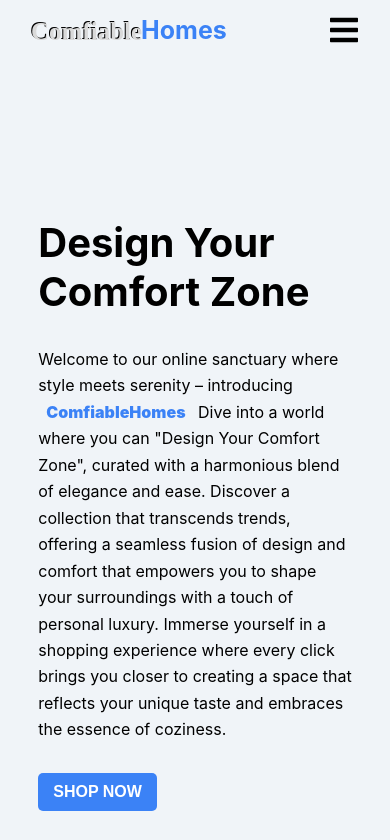
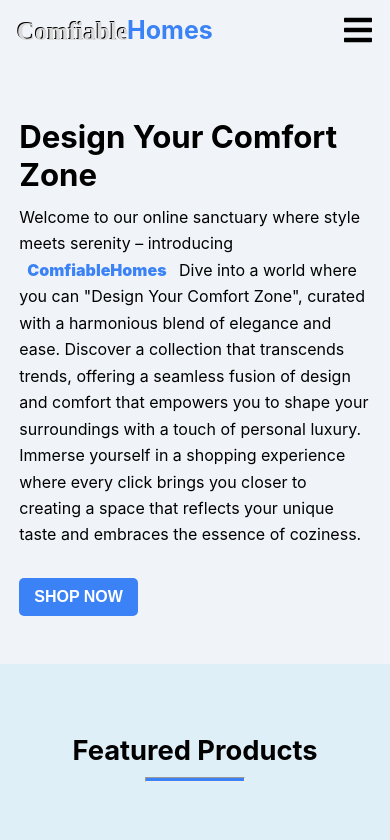
Before and after one commit to bezbrain/ComfiableHomes, a React (Vite) app: page / in a window 390 px wide. Shown: the top 840 px of the page. Built offline with nearby package versions, Linux system fonts and the light colour scheme; no server answers; grey boxes are pictures that could not be loaded.

Commit message:
Work on the about page

```diff
--- a/src/components/Logo.jsx
+++ b/src/components/Logo.jsx
@@ -1,3 +1,4 @@
+/* eslint-disable no-unused-vars */
 import { Link } from "react-router-dom";
 import { useGlobalContext } from "./context";
 
--- a/src/pages/About.jsx
+++ b/src/pages/About.jsx
@@ -8,11 +8,17 @@ const AboutPageHead = () => {
         <img
           src="https://react-course-comfy-sloth-store.netlify.app/static/media/hero-bcg.a876f19f6786a3aca992.jpeg"
           alt="about-img"
+          className="small-img"
         />
         <div className="about-story-con">
           <h2>Our Story</h2>
           <hr className="wobble" />
           <p>
+            <img
+              src="https://react-course-comfy-sloth-store.netlify.app/static/media/hero-bcg.a876f19f6786a3aca992.jpeg"
+              alt="about-img"
+              className="big-img"
+            />
             Welcome to ComfiableHomes, where passion meets purpose, and every
             click brings you closer to a world of curated comfort and style. As
             the architects of your comfort zones, we take pride in presenting an
--- a/src/styles/about.css
+++ b/src/styles/about.css
@@ -39,7 +39,7 @@
   margin-block: 3rem;
 }
 
-.about-page-sect img {
+.small-img {
   width: 47%;
   height: 55vh;
 }
@@ -57,9 +57,14 @@
     /* border: 2px solid red; */
     flex-direction: column;
   }
-  .about-page-sect img {
+  .small-img {
     width: 100%;
-    height: 50vh;
+    height: 500px;
+    display: block;
+  }
+
+  .big-img {
+    display: none;
   }
 
   .about-story-con {
@@ -76,6 +81,41 @@
     /* text-align: justify; */
   }
 }
+@media screen and (max-width: 600px) {
+  .about-story-con {
+    margin-top: 2rem;
+  }
+  .small-img {
+    height: 300px;
+  }
+  .about-story-con h2 {
+    font-size: 8vw;
+  }
+}
+
+@media screen and (min-width: 1000px) {
+  .about-page-sect {
+    display: block;
+  }
+  .about-story-con {
+    width: 100%;
+  }
+  .small-img {
+    display: none;
+  }
+  .big-img {
+    width: 500px;
+    height: 500px;
+    float: left;
+    padding: 0 20px 20px 0;
+  }
+}
+
+@media screen and (max-width: 650px) {
+  .about-story-con p {
+    width: 100%;
+  }
+}
 
 .wobble {
   width: 80px;
@@ -84,33 +124,6 @@
   border: none;
   margin-top: 8px;
 }
-/* @keyframes wobble {
-  0% {
-    transform: none;
-  }
-  15% {
-    transform: translateX(-25%);
-  }
-  30% {
-    transform: translateX(20%);
-  }
-  60% {
-    transform: translateX(10%);
-  }
-  75% {
-    transform: translateX(-5%);
-  }
-  100% {
-    transform: none;
-  }
-} */
-
-/* .wobble {
-  animation-name: wobble;
-  animation-duration: 1s;
-  animation-timing-function: ease-in-out;
-  animation-iteration-count: infinite;
-} */
 
 .about-story-con p {
   margin-top: 2rem;
--- a/src/styles/home.css
+++ b/src/styles/home.css
@@ -8,16 +8,24 @@
   /* border: 2px solid red; */
   padding-inline: var(--pagesectionspadding);
   max-width: var(--pagesectionswidth);
-  margin: 0px auto;
+  margin: 8rem auto;
   display: flex;
   align-items: center;
   justify-content: space-between;
-  margin-block: 8em;
 }
 
 .design-your-comfort article {
   /* border: 2px solid green; */
   width: 50%;
+}
+
+.design-your-comfort article h2 {
+  font-size: 2.5em;
+  margin-block: 30px;
+}
+
+.design-your-comfort article p {
+  line-height: 0.7cm;
 }
 @media screen and (max-width: 1000px) {
   .design-your-comfort article {
@@ -28,17 +36,19 @@
   }
   .design-your-comfort article h2 {
     /* border: 2px solid red; */
-    width: 350px;
+    max-width: 350px;
   }
 }
-
-.design-your-comfort article h2 {
-  font-size: 2.5em;
-  margin-block: 30px;
-}
-
-.design-your-comfort article p {
-  line-height: 0.7cm;
+@media screen and (max-width: 650px) {
+  .design-your-comfort {
+    margin-block: 3rem;
+    padding-inline: 10px;
+  }
+  .design-your-comfort article h2 {
+    font-size: 8vw;
+    margin-block: 10px;
+    /* max-width: 350px; */
+  }
 }
 
 .brand-name {
--- a/src/styles/nav.css
+++ b/src/styles/nav.css
@@ -26,6 +26,11 @@
 @media screen and (min-width: 1001px) {
   .open {
     display: none;
+  }
+}
+@media screen and (max-width: 650px) {
+  .open {
+    right: 1rem;
   }
 }
 
@@ -61,6 +66,11 @@ nav .logo-link {
     position: absolute;
     left: 20px;
     top: 20px;
+  }
+}
+@media screen and (max-width: 650px) {
+  header {
+    padding-inline: 1rem;
   }
 }
 
@@ -148,6 +158,13 @@ nav ul a:hover {
 .active-page {
   border-bottom: 3px solid var(--darkblue);
 }
+@media screen and (max-width: 1000px) {
+  .active-page {
+    border-bottom: none;
+    color: var(--darkblue);
+    font-weight: 700;
+  }
+}
 
 .cart-and-logout-sect {
   /* border: 2px solid yellowgreen; */
```
